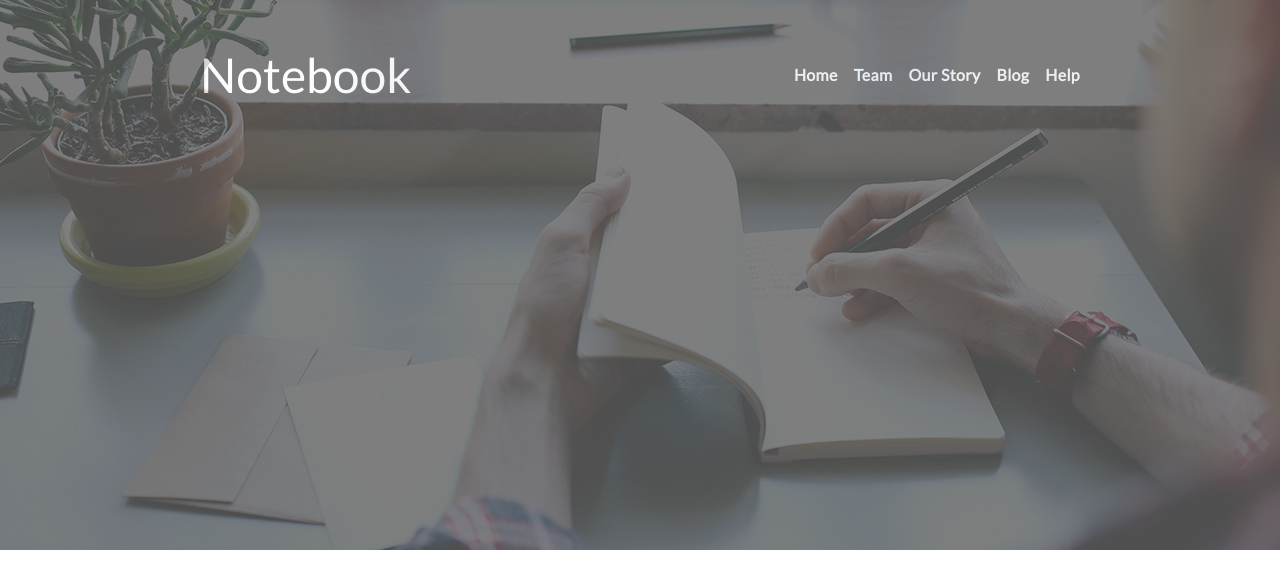
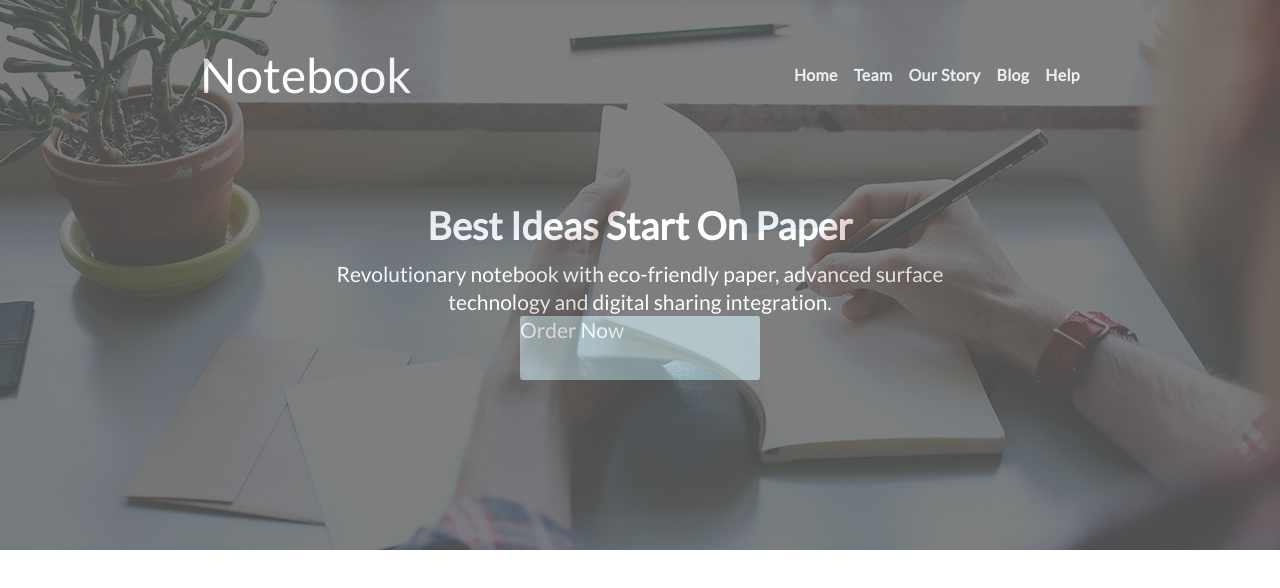
Before and after one commit to MikolaLvivUA/notebook_lending, a plain HTML site: page index.html in a window 1280 px wide. Drawn offline with Linux system fonts and the light colour scheme.

Commit message:
header paragraph

```diff
--- a/assets/styles/style.css
+++ b/assets/styles/style.css
@@ -346,7 +346,7 @@ header{
     height: 550px;
 }
 
-.bg{
+.cover{
     background: url("../images/bg.jpg");
     opacity: 0.8;
     height: 100%;
@@ -378,12 +378,57 @@ header{
 }
 
 
-
-
-
-
-
-
     /*
       /navigation&Logo
     */
+
+    /*
+    Header slogan&paragrph
+    */
+
+
+.head-p{
+    width: 38rem;
+    margin: 0 auto;
+    text-align: center;
+    margin-top: 5rem;
+}
+
+.slogan{
+    color: #ffffff;
+    font-size: 38px;
+    font-weight: 700;
+    line-height: 70px;
+}
+
+.h-par{
+    color: #ffffff;
+    font-size: 21px;
+    font-weight: 400;
+    line-height: 28px;
+}
+
+    /*
+    /Header slogan&paragrph
+    */
+
+/*
+    Header button
+*/
+
+    .header-btn{
+        width: 15rem;
+        height: 4rem;
+        border-radius: 3px;
+        background-color: #a4b9be;
+        font-size: 21px;
+        font-weight: 400;
+        line-height: 28px;
+        color: #ffffff;
+        margin: 0 auto;
+    }
+
+
+/*
+   /Header button
+*/
--- a/index.html
+++ b/index.html
@@ -8,7 +8,7 @@
 </head>
 <body>
     <header>
-        <div class="bg">
+        <div class="cover">
             <nav class="d-flex justify-between">
                 <div class="logo d-inline-block f-Lato mt-7">Notebook</div>
                 <ul class="nav-list d-flex justify-between f-Lato mt-7 ">
@@ -19,6 +19,13 @@
                     <li><a href="#">Help</a></li>
                 </ul>
             </nav>
+            <div class="head-p f-Lato">
+                <h1 class="slogan">Best Ideas Start On Paper</h1>
+                <p class="h-par">Revolutionary notebook with eco-friendly paper, advanced surface
+                    technology and digital sharing integration.</p>
+            </div>
+            <a href="#" class="header-btn d-block f-Lato">Order Now</a>
+
         </div>
     </header>
 </body>
```
